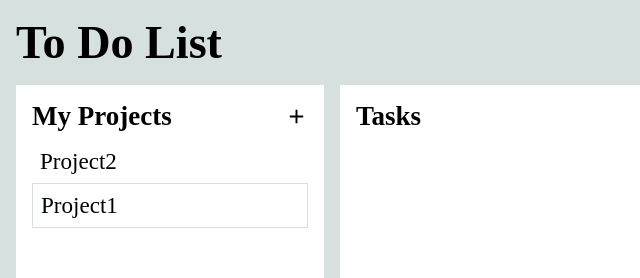
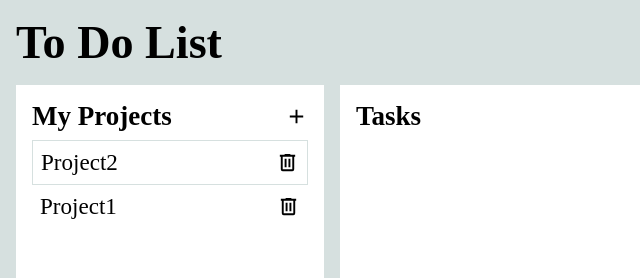
Before and after one commit to proffery/odin-todo-list, a website built with webpack: page index.html in a window 1280 px wide. Shown: the top 278 px of the page, 0-640 px from the left. Built offline with nearby package versions, Linux system fonts and the light colour scheme.

Commit message:
removeProject button

```diff
--- a/src/project.js
+++ b/src/project.js
@@ -43,7 +43,7 @@ export default class Project {
         }
     }
 
-    isTasksEmpty() {
+    isEmpty() {
         if (this.tasks.length == 0) {
             return true;
         }
--- a/src/render.js
+++ b/src/render.js
@@ -1,5 +1,6 @@
 import addIcon from './img/plus.svg';
 import checIcon from './img/check.svg';
+import trashIcon from   './img/trash.svg';
 import githubMark from './img/github-mark.png';
 import {toDoList} from './toDoList.js';
 import Task from './task.js'
@@ -11,10 +12,7 @@ const addProjectButton = document.querySelector('.add-button');
 
 const render = (() => {
     function projects() {
-
         cleanProjectsContainer();
-
-
         for (let i = 0; i < toDoList.getProjectList().length; i++) {
             const projectContainer = document.createElement('div');
             projectContainer.classList.add(`project`);
@@ -22,18 +20,30 @@ const render = (() => {
             projectContainer.setAttribute('value', `${i}`);
             projectContainer.setAttribute('tabindex', `0`);
             progectsContainer.appendChild(projectContainer);
+            projectContainer.addEventListener('click', onChangeFocus);
+
+            const removeButton = document.createElement('img');
+            removeButton.classList.add('remove-button');
+            removeButton.src = trashIcon;
+            removeButton.alt = 'Remove button';
+            projectContainer.appendChild(removeButton);
+            removeButton.addEventListener('click', removeProject);
         }
 
-        if (!isProjectsEmpty()) {
-            const allProjects = document.querySelectorAll('.project');
-            allProjects[allProjects.length - 1].focus();
-            renderTasks(allProjects.length - 1);
-            allProjects.forEach(project => project.addEventListener('click', onChangeFocus));
-        }
 
         addProjectButton.addEventListener('click', addProjectWindow);
+
+        if (!isProjectsEmpty()) {
+            renderLastProjectTasks();
+        }
     }
 
+    function renderLastProjectTasks() {
+        const allProjects = document.querySelectorAll('.project');
+        cleanTaskContainer();
+        allProjects[0].focus();
+        renderTasks(0);
+    }
 
     function addProjectWindow() {
         addProjectButton.removeEventListener('click', addProjectWindow);
@@ -52,14 +62,12 @@ const render = (() => {
         buttonsHolder.classList.add('buttons-holder');
         windowContainer.appendChild(buttonsHolder);
 
-
         const addButton = document.createElement('button');
         addButton.classList.add('add-project-button');
         addButton.setAttribute('type', 'button');
         addButton.textContent = 'Add';
         buttonsHolder.appendChild(addButton);
         addButton.addEventListener('click', addProject);
-
 
         const cancelButton = document.createElement('button');
         cancelButton.classList.add('cancel-button');
@@ -114,6 +122,16 @@ const render = (() => {
 
     }
 
+    function removeProject(e) {
+        e.stopPropagation();
+        toDoList.removeProjectFromList(e.target.parentNode.getAttribute('value'));
+        cleanTaskContainer();
+        projects();
+        if (!isProjectsEmpty()) {
+            removeTasksPlusButton();
+        }
+    }
+
     function addProject(e) {
         e.preventDefault();
         const projectNameInput = document.querySelector('.input-project-name');
@@ -124,7 +142,7 @@ const render = (() => {
             toDoList.addProjectToList(new Project(projectNameInput.value));
             removeAddProjectWindow();
             projects();
-            removeTasksPlusButton()
+            removeTasksPlusButton();
         }
     }
 
@@ -134,8 +152,7 @@ const render = (() => {
         addProjectButton.addEventListener('click', addProjectWindow);
     }
 
-    function plusButton(projectIndex) {
-
+    function plusButtonOnFocus(projectIndex) {
         if (isTasksEmpty(projectIndex) && !isProjectsEmpty()) {
             removeTasksPlusButton();
         }
@@ -145,8 +162,6 @@ const render = (() => {
         else {
             addTasksPlusButton();
         }
-
-
     }
 
     function removeTasksPlusButton() {
@@ -165,15 +180,13 @@ const render = (() => {
 
     function isProjectsEmpty() {
         if (toDoList.getProjectList().length == 0) {
-            console.log('isProjectEmty: true');
             return true;
         }
-        console.log('isProjectEmty: false');
         return false;
     }
 
     function isTasksEmpty(projectIndex) {
-        if (toDoList.getProject(projectIndex).isTasksEmpty()) {
+        if (toDoList.getProject(projectIndex).isEmpty()) {
             return true;
         }
         return false;
@@ -187,12 +200,11 @@ const render = (() => {
     function cleanProjectsContainer() {
         const projects = document.querySelectorAll('.project');
         projects.forEach(project => project.remove());
-        console.log('All projects removed from container');
     }
 
     function onChangeFocus(e) {
         cleanTaskContainer();
-        plusButton(e.target.getAttribute('value'));
+        plusButtonOnFocus(e.target.getAttribute('value'));
         renderTasks(e.target.getAttribute('value'));
     }
 
--- a/src/styles/style.css
+++ b/src/styles/style.css
@@ -109,6 +109,10 @@ body {
     width: calc(var(--main-font) + 2rem);
 }
 
+.remove-button {
+    width: var(--main-font);
+}
+
 .input-project-name {
     display: flex;
     margin: 1rem;
```
Also changed, not shown: dist/image/trash.svg (added), dist/index.html, dist/main3406999e210ed40b7189.js (deleted), dist/main93e4af48c99e44dc1f22.js (added), src/img/trash.svg (added), 2 other files.
